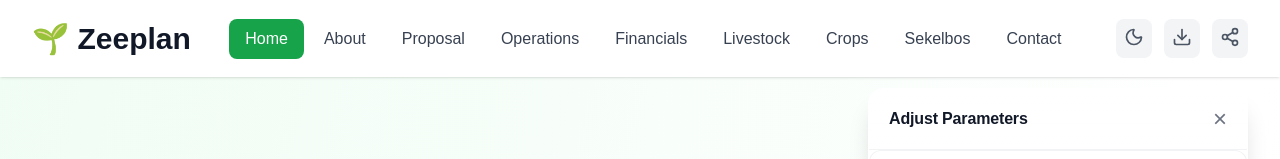
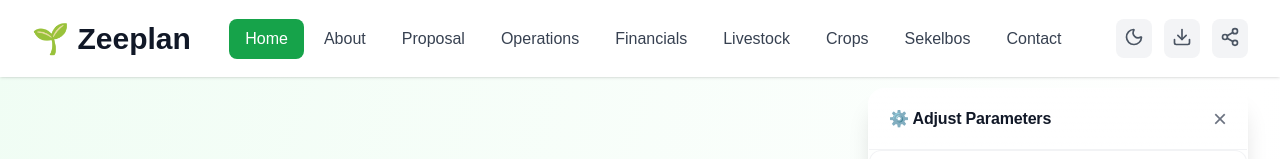
Before and after one commit to JustAGhosT/zeeplan, a Next.js app: page / in a window 1280 px wide. Both pictures are taken after a click on the button 1216 px from the left and 736 px from the top of the page. Shown: the top 159 px of the page. Built offline with nearby package versions, Linux system fonts and the light colour scheme.

Commit message:
Add emoji to panel header to improve styling
The header now shows "⚙️ Adjust Parameters" instead of plain "Adjust Parameters" to match the visual style that was present in the Card component.

Co-authored-by: JustAGhosT <5531814+JustAGhosT@users.noreply.github.com>

```diff
--- a/components/FloatingControls.tsx
+++ b/components/FloatingControls.tsx
@@ -46,7 +46,7 @@ export function FloatingControls() {
 
       <div data-testid="controls-panel" className={`${styles.panel} ${isControlsOpen ? '' : styles.closed} ${isDark ? styles.dark : ''}`}>
         <div className={`${styles.panelHeader} ${isDark ? styles.dark : ''}`}>
-          <h3 className={styles.panelTitle}>Adjust Parameters</h3>
+          <h3 className={styles.panelTitle}>⚙️ Adjust Parameters</h3>
           <button
             onClick={closeControls}
             className={`${styles.closeButton} ${isDark ? styles.dark : ''}`}
```
